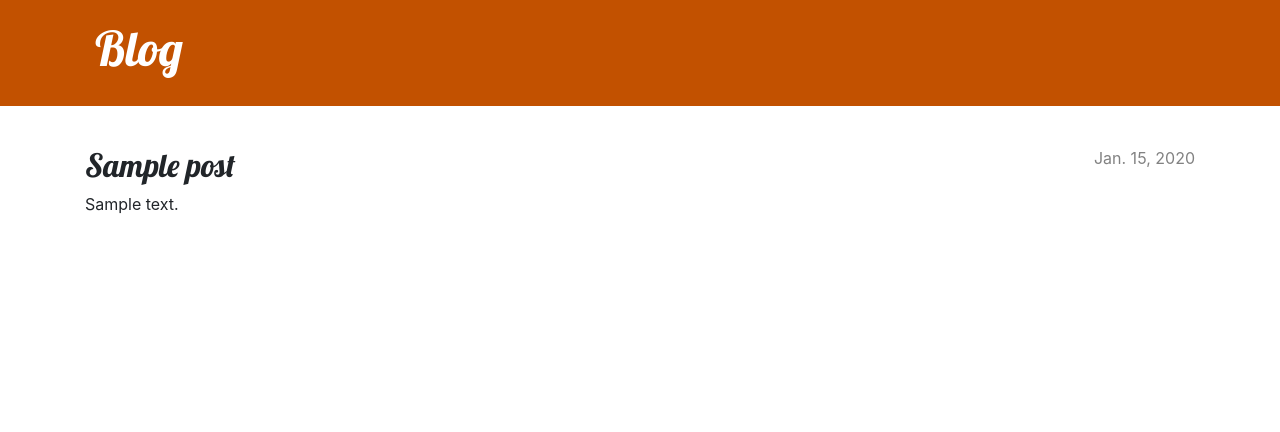
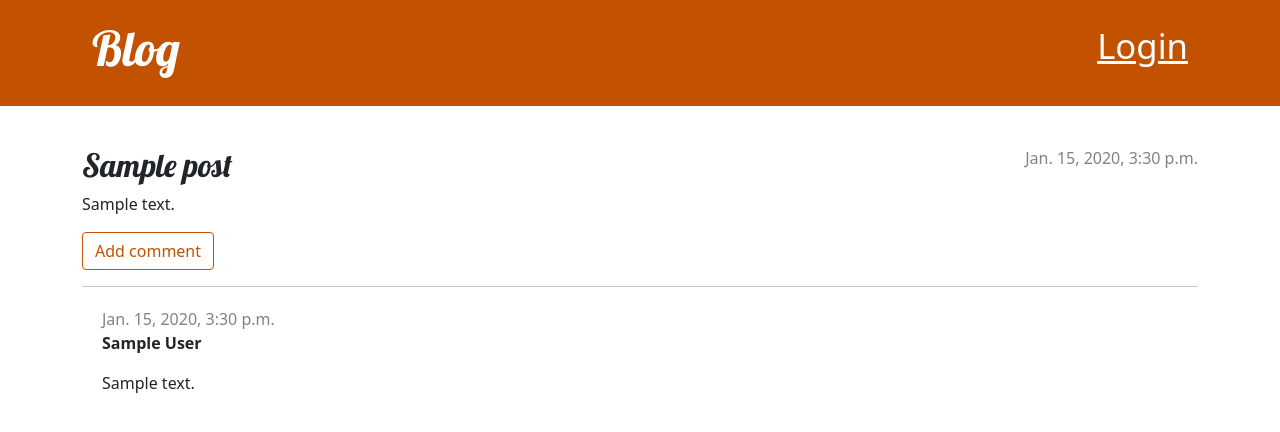
Before and after one commit to jrajesh99/django-blog, a Django app: page /post/1/ in a window 1280 px wide. Shown: the top 432 px of the page. Run offline with Django 3.2, Linux system fonts and the light colour scheme; tables that the repository leaves empty hold one stand-in row (values such as "Sample post").

Commit message:
Added extra features including Security and comments

```diff
--- a/blog/admin.py
+++ b/blog/admin.py
@@ -1,4 +1,5 @@
 from django.contrib import admin
-from .models import Post
+from .models import Comment, Post
 # Register your models here.
 admin.site.register(Post)
+admin.site.register(Comment)
--- a/blog/models.py
+++ b/blog/models.py
@@ -9,7 +9,7 @@ class Post(models.Model):
     title = models.CharField(max_length=255)
     text = models.TextField()
     created_date = models.DateField(default=timezone.now)
-    published_date = models.DateField(blank=True, null=True)
+    published_date = models.DateTimeField(blank=True, null=True)
 
     def publish(self):
         self.published_date = timezone.now()
@@ -17,3 +17,20 @@ class Post(models.Model):
 
     def __str__(self):
         return self.title
+
+class Comment(models.Model):
+    post = models.ForeignKey('blog.Post', on_delete=models.CASCADE, related_name='comments')
+    author = models.CharField(max_length=200)
+    text = models.TextField()
+    created_date = models.DateTimeField(default=timezone.now)
+    approved_comment = models.BooleanField(default=False)
+
+    def approve(self):
+        self.approved_comment = True
+        self.save()
+
+    def approved_comments(self):
+        return self.comments.filter(approved_comment=True)
+
+    def __str__(self):
+        return self.text
--- a/blog/static/css/blog.css
+++ b/blog/static/css/blog.css
@@ -68,3 +68,7 @@ h4 {
     color: #FFFFFF;
     background-color: #C25100;
 }
+
+.comment {
+    margin: 20px 0px 20px 20px;
+}
--- a/blog/templates/blog/base.html
+++ b/blog/templates/blog/base.html
@@ -3,7 +3,7 @@
 <html>
     <head>
         <title>blog</title>
-        <link rel="stylesheet" href="https://cdn.jsdelivr.net/npm/bootstrap@4.5.3/dist/css/bootstrap.min.css" integrity="sha384-TX8t27EcRE3e/ihU7zmQxVncDAy5uIKz4rEkgIXeMed4M0jlfIDPvg6uqKI2xXr2" crossorigin="anonymous">
+        <link rel="stylesheet" href="https://cdn.jsdelivr.net/npm/bootstrap@5.0.2/dist/css/bootstrap.min.css" integrity="sha384-EVSTQN3/azprG1Anm3QDgpJLIm9Nao0Yz1ztcQTwFspd3yD65VohhpuuCOmLASjC" crossorigin="anonymous">
         <link href="//fonts.googleapis.com/css?family=Lobster&subset=latin,latin-ext" rel="stylesheet" type="text/css">
         <link rel="stylesheet" href="{% static '/css/blog.css' %}">
     </head>
@@ -14,6 +14,10 @@
                 <a href="{% url 'add_post' %}" class="top-menu">
                     {% include './icons/file-earmark-plus.svg' %}
                 </a>
+                <a href="{% url 'post_draft_list' %}" class="top-menu"><span class="glyphicon glyphicon-edit">Draft</span></a>
+                <p class="top-menu">Hello {{ user.username }} <small>(<a href="{% url 'logout' %}">Log out</a>)</small></p>
+                {% else %}
+                <a href="{% url 'login' %}" class="top-menu"><span class="glyphicon glyphicon-lock">Login</span></a>
                 {% endif %}
                 <h1><a href="/">Blog</a></h1>
             </div>
--- a/blog/templates/blog/post_detail.html
+++ b/blog/templates/blog/post_detail.html
@@ -7,14 +7,37 @@
                 <a class="btn btn-default" href="{% url 'post_edit' pk=post.pk %}">
                     {% include './icons/pencil-fill.svg' %}
                 </a>
+                <a class="btn btn-default" href="{% url 'post_remove' pk=post.pk %}"><span class="glyphicon glyphicon-minus"></span></a>
             {% endif %}
+
         </aside>
         {% if post.published_date %}
             <time class="date">
                 {{ post.published_date }}
             </time>
+        {% else %}
+            <a class="btn btn-default" style="float: right; margin-right: 10px;" href="{% url 'post_publish' pk=post.pk %}">Publish</a>
         {% endif %}
         <h2>{{ post.title }}</h2>
         <p>{{ post.text|linebreaksbr }}</p>
+        <a class="btn btn-default" href="{% url 'add_comment_to_post' pk=post.pk %}">Add comment</a>
+        <hr>
+        {% for comment in post.comments.all %}
+        {% if user.is_authenticated or comment.approved_comment %}
+            <div class="comment">
+                <div class="date">
+                    {{ comment.created_date }}
+                    {% if not comment.approved_comment %}
+                        <a class="btn btn-default" href="{% url 'comment_remove' pk=comment.pk %}"><span class="glyphicon glyphicon-remove"></span>remove</a>
+                        <a class="btn btn-default" href="{% url 'comment_approve' pk=comment.pk %}"><span class="glyphicon glyphicon-ok">approve</span></a>
+                    {% endif %}
+                </div>
+                <strong>{{ comment.author }}</strong>
+                <p>{{ comment.text|linebreaks }}</p>
+            </div>
+        {% endif %}
+        {% empty %}
+            <p>No comments here yet :(</p>
+        {% endfor %}
     </article>
 {% endblock %}
--- a/blog/templates/blog/post_list.html
+++ b/blog/templates/blog/post_list.html
@@ -8,6 +8,7 @@
         </time>
         <h2><a href="{% url 'post_detail' pk=post.pk %}">{{ post.title }}</a></h2>
         <p>{{ post.text|linebreaksbr }}</p>
+        <a href="{% url 'post_detail' pk=post.pk %}">Comments: {{ post.comments.approved_comments }}</a>
     </article>
 {% endfor %}
 {% endblock %}
--- a/blog/urls.py
+++ b/blog/urls.py
@@ -6,4 +6,10 @@ urlpatterns = [
     path('post/<int:pk>/', views.post_detail, name='post_detail'),
     path('post/new/', views.add_post, name='add_post'),
     path('post/<int:pk>/edit/', views.post_edit, name='post_edit'),
+    path('drafts/', views.post_draft_list, name='post_draft_list'),
+    path('post/<pk>/publish/', views.post_publish, name='post_publish'),
+    path('post/<pk>/remove/', views.post_remove, name='post_remove'),
+    path('post/<int:pk>/comment/', views.add_comment_to_post, name='add_comment_to_post'),
+    path('comment/<int:pk>/approve/', views.comment_approve, name='comment_approve'),
+    path('comment/<int:pk>/remove/', views.comment_remove, name='comment_remove'),
 ]
--- a/blog/views.py
+++ b/blog/views.py
@@ -1,7 +1,10 @@
+from django.contrib.auth import login
+from django.http.response import HttpResponse
 from django.shortcuts import render, get_object_or_404, redirect
 from django.utils import timezone
-from .models import Post
-from .forms import PostForm
+from django.contrib.auth.decorators import login_required
+from .models import Comment, Post
+from .forms import CommentForm, PostForm
 
 # Create your views here.
 def post_list(request):
@@ -12,19 +15,21 @@ def post_detail(request, pk):
     post = get_object_or_404(Post, pk=pk)
     return render(request, 'blog/post_detail.html', {'post': post})
 
+@login_required
 def add_post(request):
     if request.method == "POST":
         form = PostForm(request.POST)
         if form.is_valid():
             post = form.save(commit=False)
             post.author = request.user
-            post.published_date = timezone.now()
+            # post.published_date = timezone.now()
             post.save()
             return redirect('post_detail', pk=post.pk)
     else:
         form = PostForm()
     return render(request, 'blog/add_post.html', {'form': form})
 
+@login_required
 def post_edit(request, pk):
     post = get_object_or_404(Post, pk=pk)
 
@@ -33,9 +38,52 @@ def post_edit(request, pk):
         if form.is_valid():
             post = form.save(commit=False)
             post.author = request.user
-            post.published_date = timezone.now()
+            # post.published_date = timezone.now()
             post.save()
             return redirect('post_detail', pk=post.pk)
     else:
         form = PostForm(instance=post)
     return render(request, 'blog/post_edit.html', {'form': form})
+
+@login_required
+def post_draft_list(request):
+    posts = Post.objects.filter(published_date__isnull=True).order_by('created_date')
+    print(posts)
+    return render(request, 'blog/post_draft_list.html', {'posts': posts})
+
+@login_required
+def post_publish(request, pk):
+    post = get_object_or_404(Post, pk=pk)
+    post.publish()
+    return redirect('post_detail', pk=pk)
+
+@login_required
+def post_remove(pk):
+    post = get_object_or_404(Post, pk=pk)
+    post.delete()
+    return redirect('post_list')
+
+def add_comment_to_post(request, pk):
+    post = get_object_or_404(Post, pk=pk)
+    if request.method == "POST":
+        form = CommentForm(request.POST)
+        if form.is_valid():
+            comment = form.save(commit=False)
+            comment.post = post
+            comment.save()
+            return redirect('post_detail', pk=post.pk)
+    else:
+        form = CommentForm()
+    return render(request, 'blog/add_comment_to_post.html', {'form': form})
+
+@login_required
+def comment_approve(request, pk):
+    comment = get_object_or_404(Comment, pk=pk)
+    comment.approve()
+    return redirect('post_detail', pk=comment.post.pk)
+
+@login_required
+def comment_remove(request, pk):
+    comment = get_object_or_404(Comment, pk=pk)
+    comment.delete()
+    return redirect('post_detail', pk=comment.post.pk)
--- a/mysite/settings.py
+++ b/mysite/settings.py
@@ -120,3 +120,5 @@ USE_TZ = True
 
 STATIC_URL = '/static/'
 STATIC_ROOT = os.path.join(BASE_DIR, 'static')
+
+LOGIN_REDIRECT_URL = "/"
--- a/mysite/urls.py
+++ b/mysite/urls.py
@@ -16,7 +16,11 @@ Including another URLconf
 from django.contrib import admin
 from django.urls import path, include
 
+from django.contrib.auth import views
+
 urlpatterns = [
     path('admin/', admin.site.urls),
+    path('accounts/login/', views.LoginView.as_view(), name='login'),
+    path('accounts/logout/', views.LogoutView.as_view(next_page='/'), name='logout'),
     path('', include('blog.urls')),
 ]
```
Also changed, not shown: blog/forms.py (+7 -1 lines), blog/templates/blog/add_comment_to_post.html (added, +10 -0 lines), blog/templates/blog/post_draft_list.html (added, +11 -0 lines), blog/templates/registration/login.html (added, +24 -0 lines), blog/migrations/0002_auto_20210724_1639.py (added), blog/migrations/0003_comment.py (added).
